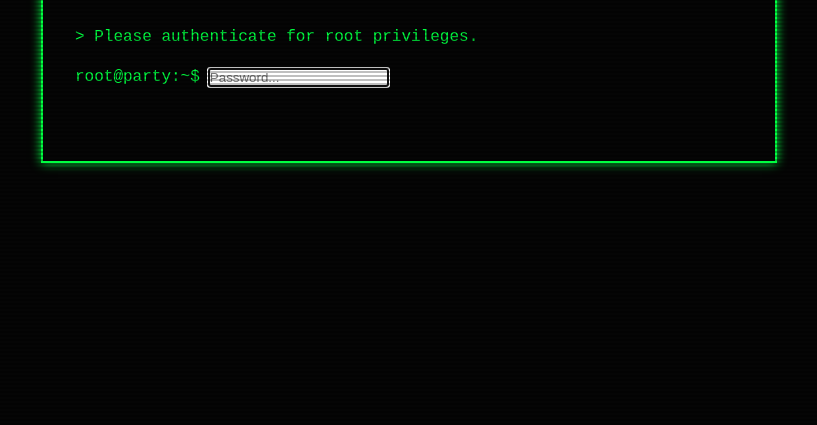
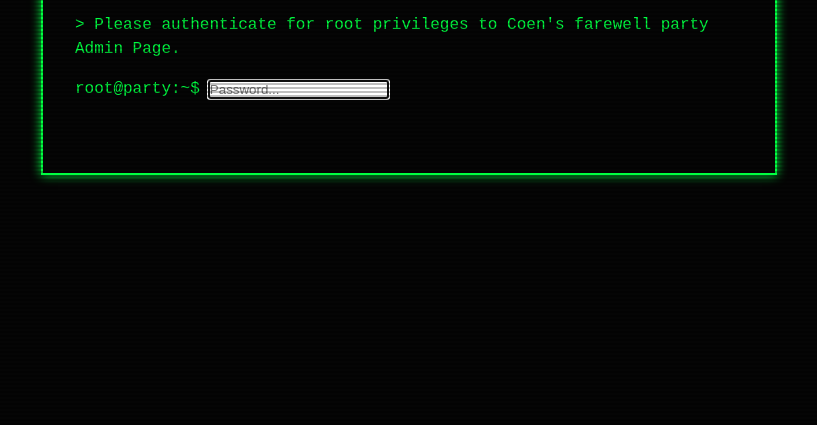
Before and after one commit to ttijs/farewell-party-website-antigrafity, a website built with Vite: page admin.html in a window 1280 px wide. Shown: the part 375-800 px from the top of the page, without its empty margins (231-1048 px from the left). Built offline with nearby package versions, Linux system fonts and the light colour scheme; no server answers.

```diff
--- a/admin.html
+++ b/admin.html
@@ -34,7 +34,7 @@
       <!-- Admin Login -->
       <div id="admin-login" class="terminal-window">
         <h1 class="glitch" data-text="SUDO ACCESS">SUDO ACCESS</h1>
-        <p>> Please authenticate for root privileges.</p>
+        <p>> Please authenticate for root privileges to Coen's farewell party Admin Page.</p>
 
         <div class="input-line">
           <span class="prompt">root@party:~$</span>
```
